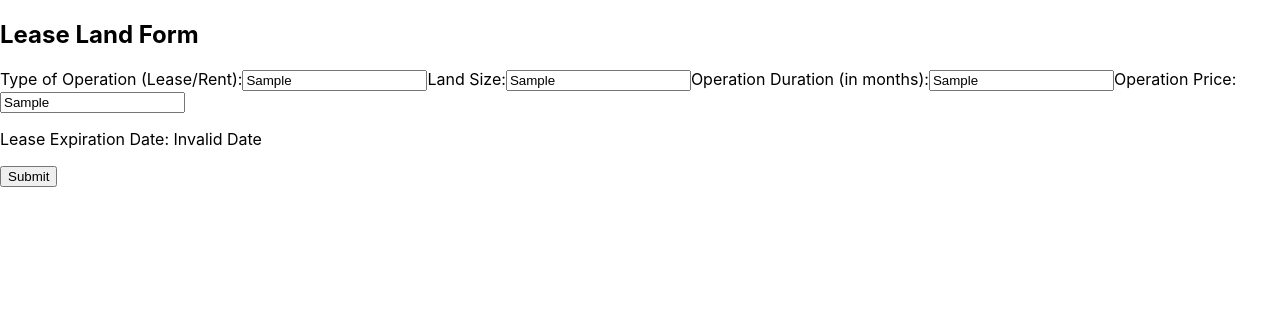
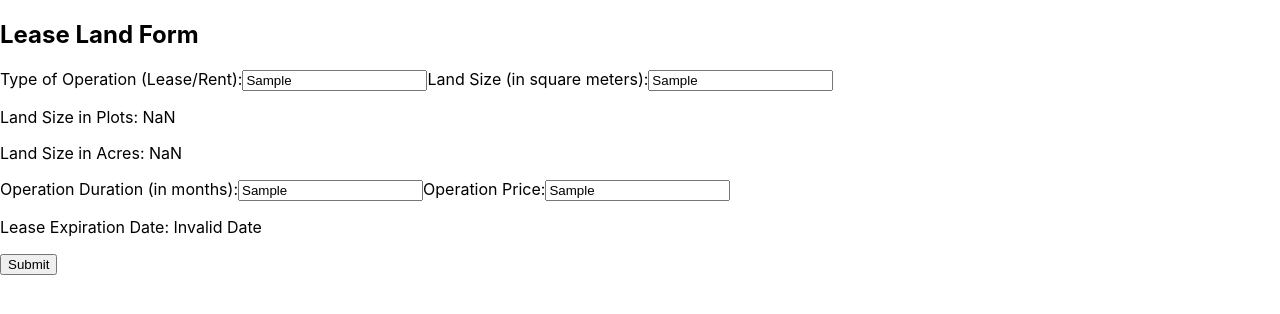
Before and after one commit to AnitaWGalina/Phase-5-React, a React (Create React App) app in the folder phase5-react-app/: page /lease-land in a window 1280 px wide. Both pictures are taken after typing "Sample", "Sample", "Sample", "Sample" into the empty fields and a click on the button "Submit". Shown: the top 314 px of the page. Built offline with nearby package versions, Linux system fonts and the light colour scheme.

Commit message:
feat: LeaseLandForm update

```diff
--- a/phase5-react-app/src/Components/EnlistProduceForm.js
+++ b/phase5-react-app/src/Components/EnlistProduceForm.js
@@ -4,7 +4,7 @@ const EnlistProduceForm = () => {
   const [cropCategory, setCropCategory] = useState('');
   const [producePricePerKg, setProducePricePerKg] = useState('');
   const [quantityHarvested, setQuantityHarvested] = useState('');
-  const [produceType, setProduceType] = useState('sellLocally'); // Default to "Sell Locally"
+  const [produceType, setProduceType] = useState('sellLocally');
 
   const handleSubmit = (e) => {
     e.preventDefault();
@@ -21,6 +21,7 @@ const EnlistProduceForm = () => {
             type="text"
             value={cropCategory}
             onChange={(e) => setCropCategory(e.target.value)}
+            placeholder="e.g Tea, Coffee..."
           />
         </label>
         <label>
@@ -32,7 +33,7 @@ const EnlistProduceForm = () => {
           />
         </label>
         <label>
-          Quantity Harvested:
+          Quantity Harvested(kg):
           <input
             type="text"
             value={quantityHarvested}
--- a/phase5-react-app/src/Components/LeaseLandForm.js
+++ b/phase5-react-app/src/Components/LeaseLandForm.js
@@ -6,11 +6,23 @@ const LeaseLandForm = () => {
   const [operationDuration, setOperationDuration] = useState('');
   const [operationPrice, setOperationPrice] = useState('');
   const [expirationDate, setExpirationDate] = useState('');
+  const [landSizeInPlots, setLandSizeInPlots] = useState('');
+  const [landSizeInAcres, setLandSizeInAcres] = useState('');
 
   const handleSubmit = (e) => {
     e.preventDefault();
     // Handle form submission logic here, e.g., sending data to the server
     console.log('Lease land form submitted!', typeOfOperation, landSize, operationDuration, operationPrice);
+  };
+
+  const handleLandSizeChange = (e) => {
+    setLandSize(e.target.value);
+    // Convert land size to plots and acres
+    const sizeInSquareMeters = parseInt(e.target.value, 10);
+    const sizeInPlots = (sizeInSquareMeters / (50 * 100)).toFixed(2);
+    const sizeInAcres = (sizeInSquareMeters / 4046.856).toFixed(2);
+    setLandSizeInPlots(sizeInPlots);
+    setLandSizeInAcres(sizeInAcres);
   };
 
   useEffect(() => {
@@ -38,13 +50,17 @@ const LeaseLandForm = () => {
           />
         </label>
         <label>
-          Land Size:
+          Land Size (in square meters):
           <input
             type="text"
             value={landSize}
-            onChange={(e) => setLandSize(e.target.value)}
+            onChange={handleLandSizeChange}
           />
         </label>
+        <div>
+          {landSizeInPlots && <p>Land Size in Plots: {landSizeInPlots}</p>}
+          {landSizeInAcres && <p>Land Size in Acres: {landSizeInAcres}</p>}
+        </div>
         <label>
           Operation Duration (in months):
           <input
```
